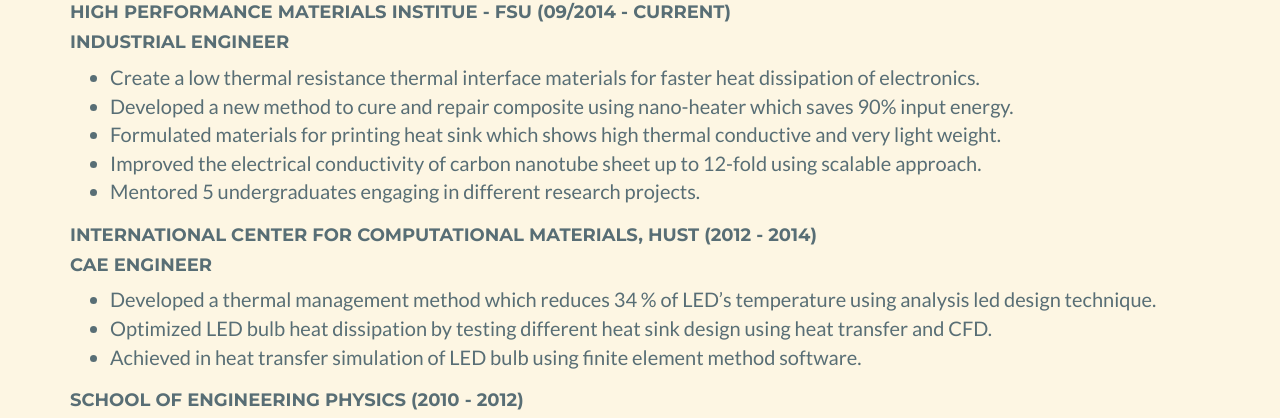
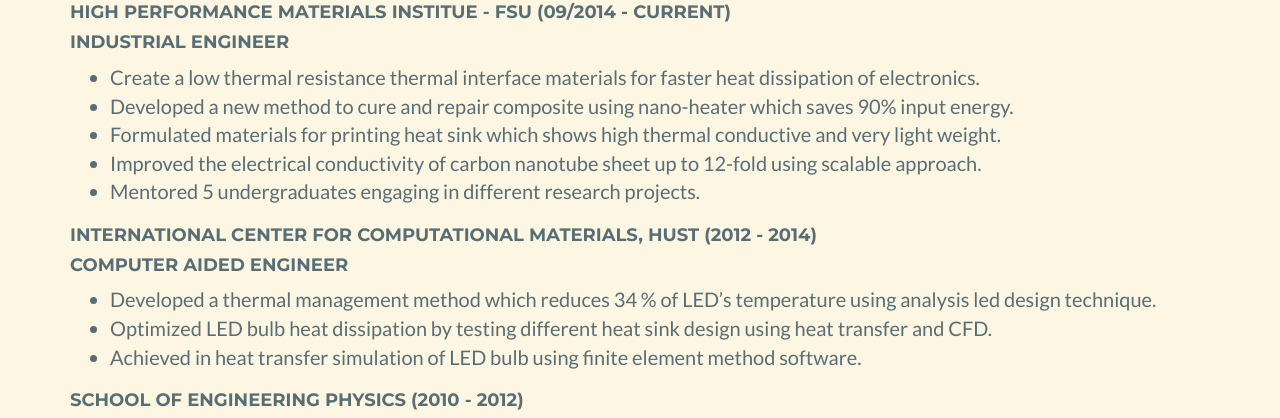
Before and after one commit to namcao123/namcao123.github.io, a website: page index.html in a window 1280 px wide. Shown: the part 369-787 px from the top of the page. Drawn offline with nearby package versions, Linux system fonts and the light colour scheme.

Commit message:
Update index.html

```diff
--- a/index.html
+++ b/index.html
@@ -108,7 +108,7 @@
             International Center for Computational Materials, HUST (2012 - 2014)
           </h4>
           <h4>
-            CAE engineer
+            Computer Aided Engineer
           </h4>
           <p>
             <ul>
```
